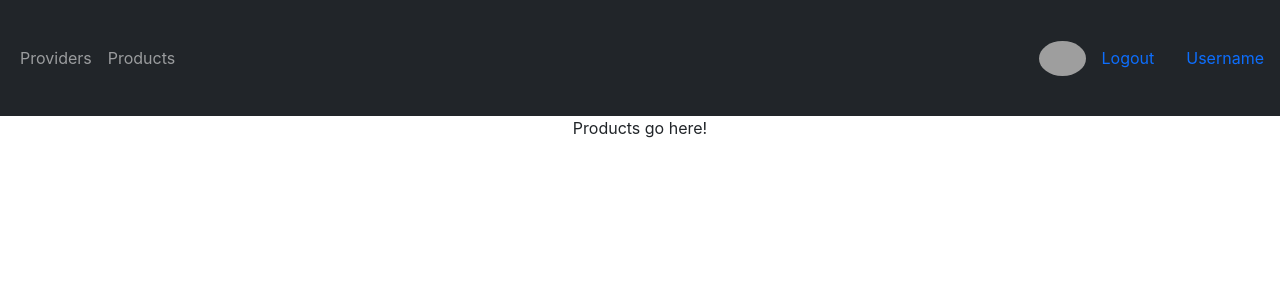
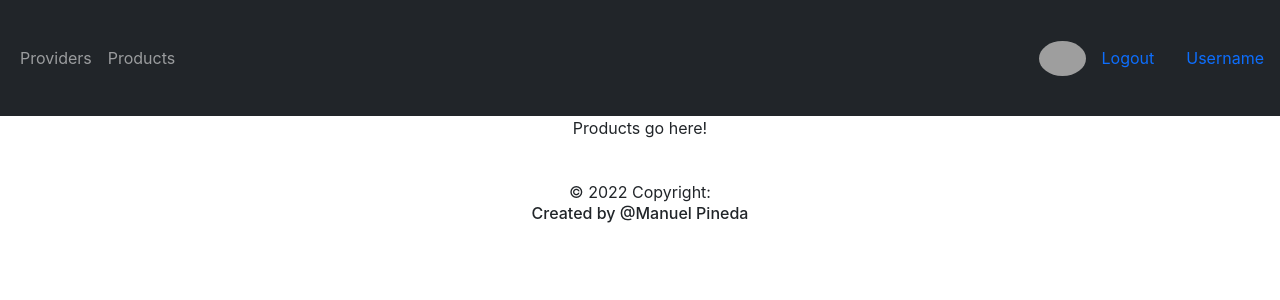
Before and after one commit to ManuelP84/sofkaU-store-challenge-react-redux, a React (Vite) app: page /products in a window 1280 px wide. Shown: the top 300 px of the page. Built offline with nearby package versions, Linux system fonts and the light colour scheme; grey boxes are pictures that could not be loaded.

Commit message:
Footer included

```diff
--- a/src/App.tsx
+++ b/src/App.tsx
@@ -5,6 +5,7 @@ import Navbar from './components/Navbar'
 import { stateType } from './state/store'
 import Providers from './components/Providers'
 import Products from './components/Products'
+import Footer from './components/Footer'
 
 function App() {
 
@@ -19,6 +20,7 @@ function App() {
         <Route path='providers' element={<Providers/>}/>
         <Route path='products' element={<Products/>}/>
       </Routes>
+      <Footer/>
       </BrowserRouter>
     </div>
   )
--- /dev/null
+++ b/src/components/Footer.tsx
@@ -0,0 +1,21 @@
+import * as React from 'react';
+
+interface IFooterProps {
+}
+
+const Footer: React.FunctionComponent<IFooterProps> = () => {
+  return (
+      <footer className="page-footer font-small special-color-dark pt-4">
+        <div className="container">
+            <div className="row">
+            </div>
+        </div>
+        <div className="footer-copyright text-center py-3">© 2022 Copyright:
+            <a href=""></a>
+            <h6>Created by @Manuel Pineda</h6>
+        </div>
+    </footer>
+  );
+};
+
+export default Footer;
```
